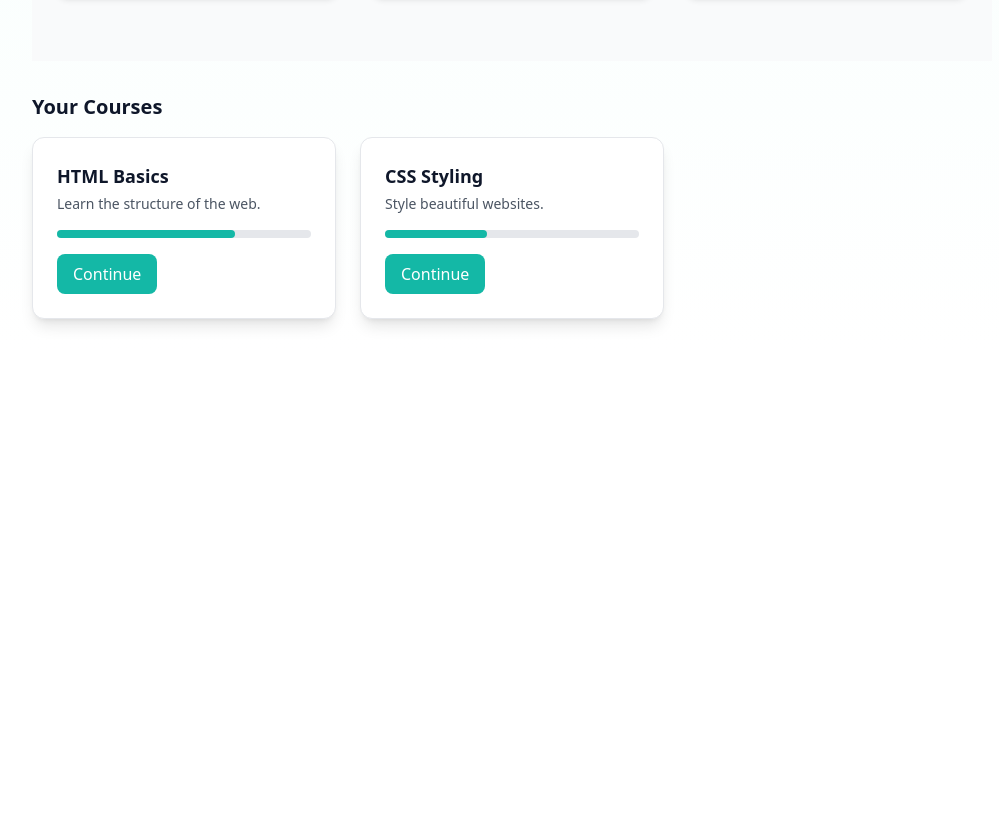
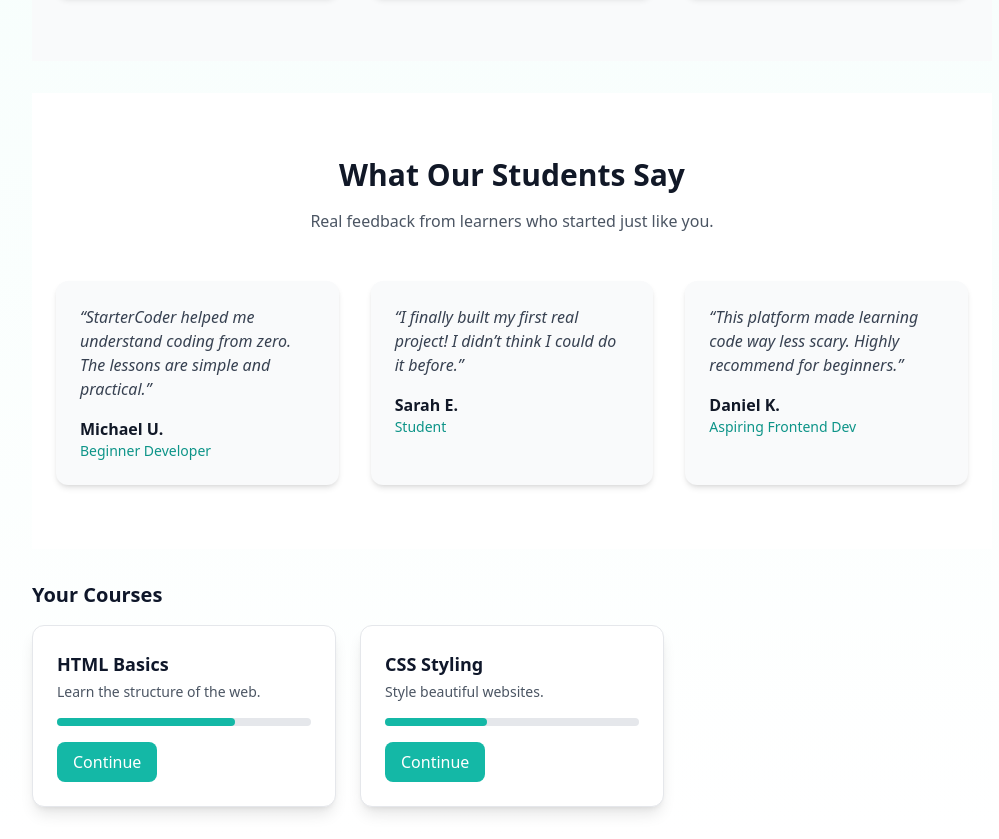
Before and after one commit to sageecodes/StarterCoder-Landing, a plain HTML site: page students-dashboard.html in a window 1280 px wide. Shown: the part 869-1708 px from the top of the page, without its empty margins (256-1255 px from the left). Before the commit the page ends 1220 px from the top, so only its background shows below. Drawn offline with nearby package versions, Linux system fonts and the light colour scheme.

Commit message:
added testimonials

```diff
--- a/students-dashboard.html
+++ b/students-dashboard.html
@@ -298,6 +298,57 @@
           </div>
         </section>
 
+        <!-- Testimonials -->
+        <section id="testimonials" class="py-16 bg-white dark:bg-gray-900">
+          <div class="max-w-6xl mx-auto px-6">
+            <h2
+              class="text-3xl font-bold text-center mb-4 text-gray-900 dark:text-white"
+            >
+              What Our Students Say
+            </h2>
+
+            <p class="text-center text-gray-600 dark:text-gray-300 mb-12">
+              Real feedback from learners who started just like you.
+            </p>
+
+            <div class="grid gap-8 md:grid-cols-2 lg:grid-cols-3">
+              <!-- Card -->
+              <div class="p-6 rounded-xl shadow-md bg-gray-50 dark:bg-gray-800">
+                <p class="text-gray-700 dark:text-gray-300 italic mb-4">
+                  “StarterCoder helped me understand coding from zero. The
+                  lessons are simple and practical.”
+                </p>
+                <h4 class="font-semibold text-gray-900 dark:text-white">
+                  Michael U.
+                </h4>
+                <p class="text-sm text-teal-600">Beginner Developer</p>
+              </div>
+
+              <div class="p-6 rounded-xl shadow-md bg-gray-50 dark:bg-gray-800">
+                <p class="text-gray-700 dark:text-gray-300 italic mb-4">
+                  “I finally built my first real project! I didn’t think I could
+                  do it before.”
+                </p>
+                <h4 class="font-semibold text-gray-900 dark:text-white">
+                  Sarah E.
+                </h4>
+                <p class="text-sm text-teal-600">Student</p>
+              </div>
+
+              <div class="p-6 rounded-xl shadow-md bg-gray-50 dark:bg-gray-800">
+                <p class="text-gray-700 dark:text-gray-300 italic mb-4">
+                  “This platform made learning code way less scary. Highly
+                  recommend for beginners.”
+                </p>
+                <h4 class="font-semibold text-gray-900 dark:text-white">
+                  Daniel K.
+                </h4>
+                <p class="text-sm text-teal-600">Aspiring Frontend Dev</p>
+              </div>
+            </div>
+          </div>
+        </section>
+
         <!-- COURSES LIST -->
         <section>
           <h3 class="text-xl font-bold mb-4">Your Courses</h3>
```
Also changed, not shown: signUp.html (+0 -82 lines).
